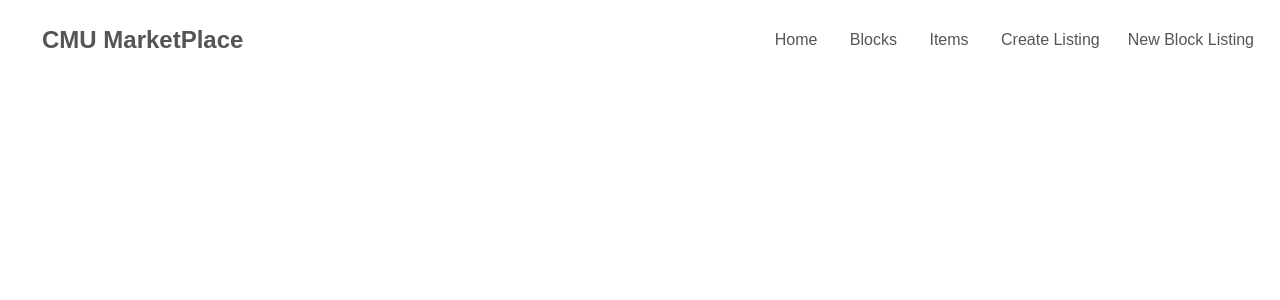
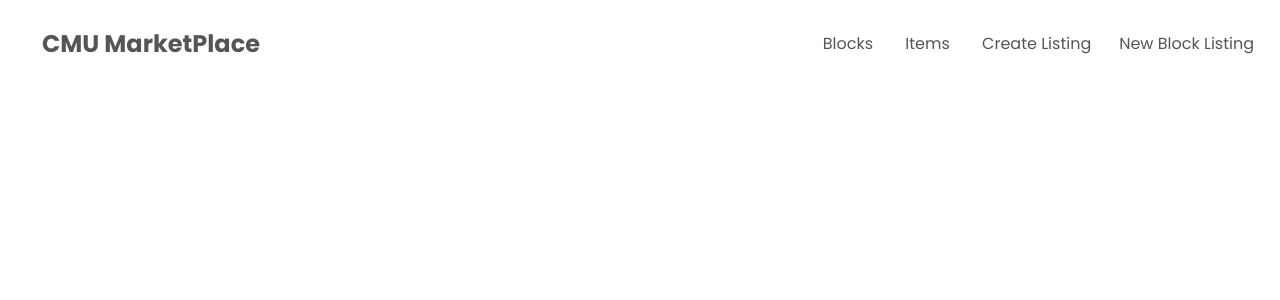
Before and after one commit to sophie006liu/scotty-sales, a React (Create React App) app: page / in a window 1280 px wide. Shown: the top 300 px of the page. Built offline with nearby package versions, Linux system fonts and the light colour scheme.

Commit message:
cosmetic changes

```diff
--- a/public/index.html
+++ b/public/index.html
@@ -8,6 +8,10 @@
     <meta
       name="description"
       content="Web site created using create-react-app"
+    />
+    <link
+      href="https://fonts.googleapis.com/css2?family=Poppins:wght@200;300;400;500;600;700&display=swap"
+      rel="stylesheet"
     />
     <link rel="apple-touch-icon" href="%PUBLIC_URL%/logo192.png" />
     <!--
--- a/src/Navbar.js
+++ b/src/Navbar.js
@@ -6,7 +6,6 @@
         <nav className = "navbar">
             <Link to ="/Home"><h1> CMU MarketPlace </h1></Link>
             <div className = "links">
-            <Link to = "/Home"> Home </Link>
             <Link to = "/BlocksHome"> Blocks </Link>
             <Link to = "/Items"> Items </Link>
             <Link to ="/CreateItem">Create Listing</Link>
--- a/src/index.css
+++ b/src/index.css
@@ -1,13 +1,8 @@
-@import url("https://fonts.googleapis.com/css2?family=Quicksand:wght@300;400;500;600;700&display=swap");
-
 /* base styles */
 * {
   margin: 0;
   padding: 0;
   box-sizing: border-box;
-}
-
-body {
   font-family: "Poppins", sans-serif;
 }
 
```
